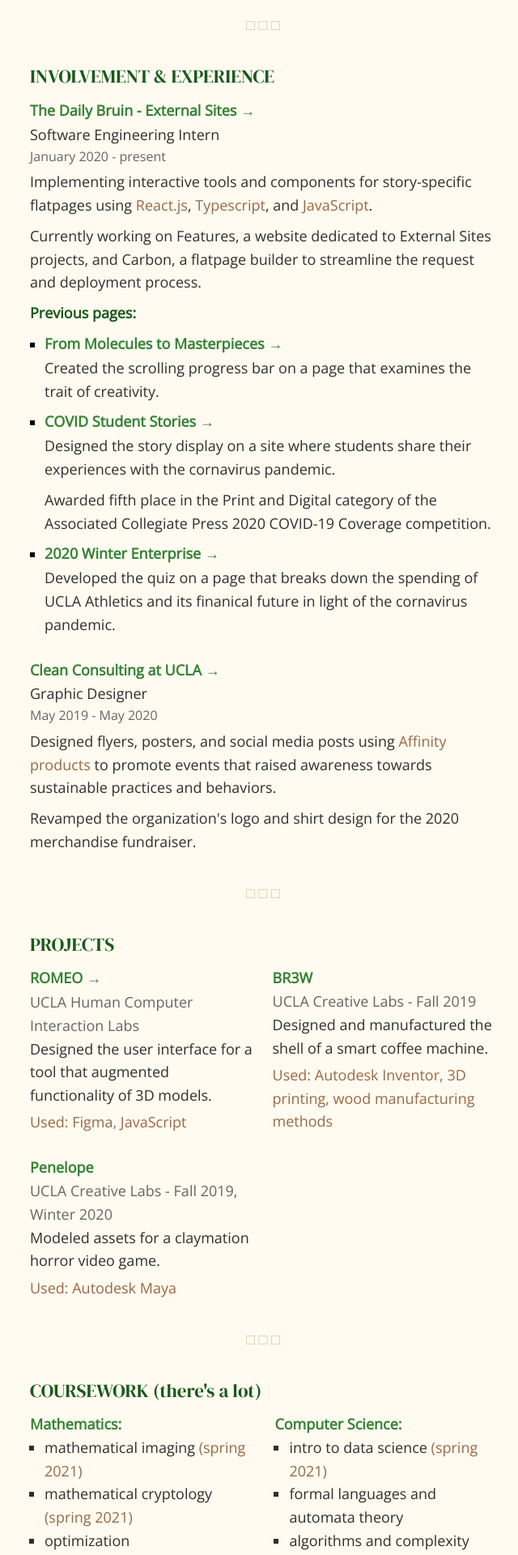
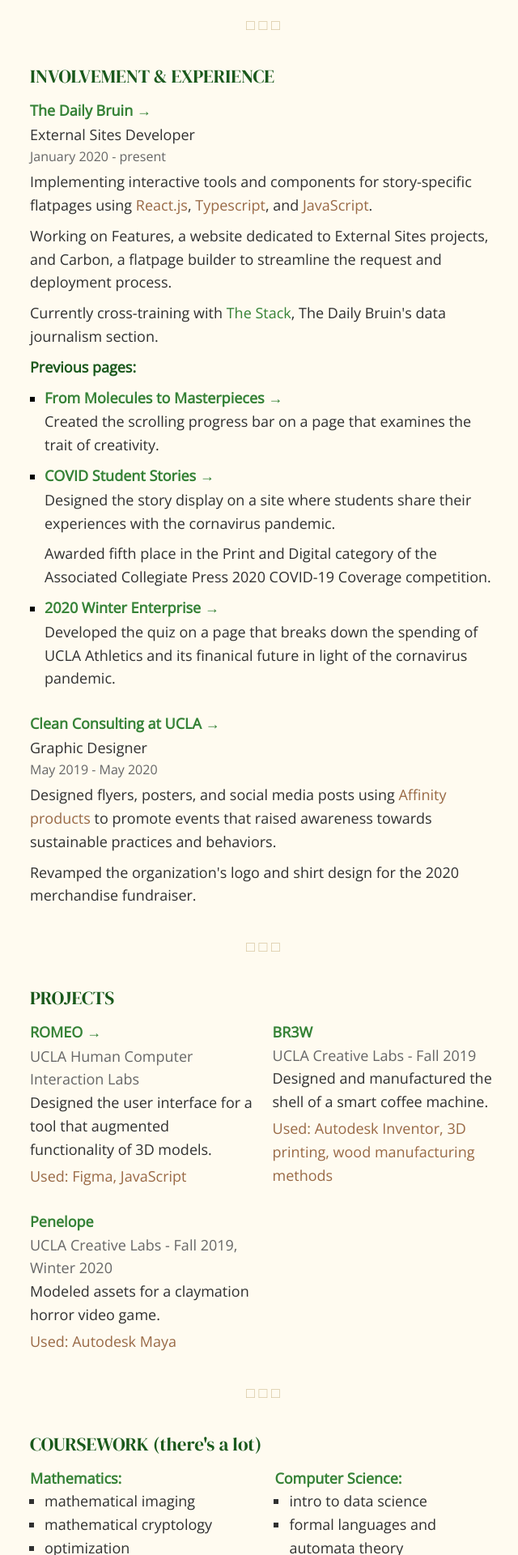
Before and after one commit to cuimeilin/cuimeilin.github.io, a React (Create React App) app: page /#/ in a window 1280 px wide. Shown: the part 380-2300 px from the top of the page at 81% size, without its empty margins (315-955 px from the left). Built offline with nearby package versions, Linux system fonts and the light colour scheme; a web font is replaced by a local one.

Commit message:
updated about, classes

```diff
--- a/src/components/About.js
+++ b/src/components/About.js
@@ -101,15 +101,15 @@ export default function About() {
       <Subtext>
         Though I haven't been in the mathematics major for long, my academic
         interests are generally in discrete mathematics and its applications in
-        (theoretical) computer science. I'm currently really enjoying my formal
-        languages and automata theory course.
+        (theoretical) computer science.
       </Subtext>
       <Subtext1>
         At the same time, I care about inequity and the issues that come with
         it. Though I appreciate the subjects, I don't think theoretical computer
         science and mathematics are the most accessible fields; I would like to
         use the technical background I've developed on projects that are
-        impactful to a larger scope of people.
+        impactful to a larger scope of people, and I've developed an interest in
+        what role I can play in the field of civic tech and policy.
       </Subtext1>
     </AboutContent>
   );
--- a/src/components/Coursework.js
+++ b/src/components/Coursework.js
@@ -107,12 +107,8 @@ export default function Coursework() {
         <Courses1>
           <Subject>Mathematics:</Subject>
           <ul>
-            <li>
-              mathematical imaging <Text>(spring 2021)</Text>
-            </li>
-            <li>
-              mathematical cryptology <Text>(spring 2021)</Text>
-            </li>
+            <li>mathematical imaging</li>
+            <li>mathematical cryptology</li>
             <li>optimization</li>
             <li>applied numerical methods</li>
             <li>complex analysis for applications</li>
@@ -125,9 +121,7 @@ export default function Coursework() {
         <Courses1>
           <Subject>Computer Science:</Subject>
           <ul>
-            <li>
-              intro to data science <Text>(spring 2021)</Text>
-            </li>
+            <li>intro to data science</li>
             <li>formal languages and automata theory</li>
             <li>algorithms and complexity</li>
             <li>intro to computer graphics</li>
--- a/src/components/Experience.js
+++ b/src/components/Experience.js
@@ -142,19 +142,30 @@ export default function Experience() {
           target="_blank"
           rel="noopener noreferrer"
         >
-          The Daily Bruin - External Sites →
+          The Daily Bruin →
         </a>
-        <Position>Software Engineering Intern</Position>
+        <Position>External Sites Developer</Position>
         <Timeframe>January 2020 - present</Timeframe>
         <Description style={{ marginBottom: "0.5em" }}>
           Implementing interactive tools and components for story-specific
           flatpages using <Text>React.js</Text>, <Text>Typescript</Text>, and{" "}
           <Text>JavaScript</Text>.
         </Description>
+        <Description style={{ marginBottom: "0.5em" }}>
+          Working on Features, a website dedicated to External Sites projects,
+          and Carbon, a flatpage builder to streamline the request and
+          deployment process.
+        </Description>
         <Description>
-          Currently working on Features, a website dedicated to External Sites
-          projects, and Carbon, a flatpage builder to streamline the request and
-          deployment process.
+          Currently cross-training with{" "}
+          <a
+            href="https://stack.dailybruin.com/"
+            target="_blank"
+            rel="noopener noreferrer"
+          >
+            The Stack
+          </a>
+          , The Daily Bruin's data journalism section.
         </Description>
         <Links>Previous pages:</Links>
         <Past>
```
